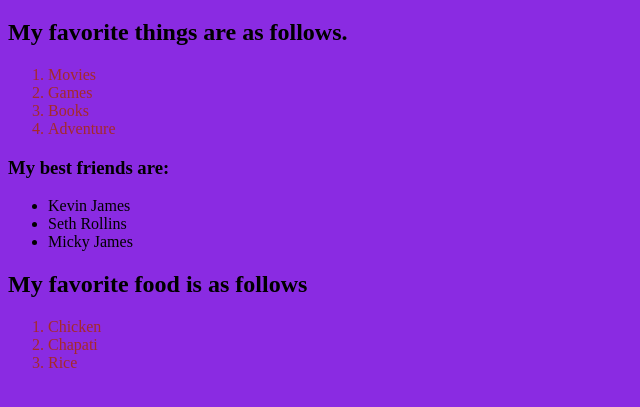
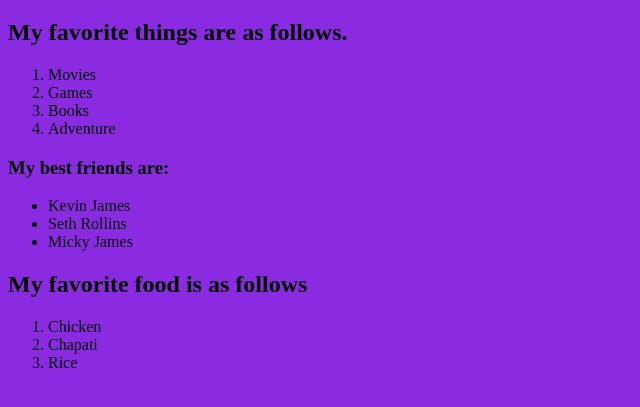
Before and after one commit to CharlesOsang017/First_web_page, a plain HTML site: page my-first-webpage.html in a window 1280 px wide. Shown: the part 61-468 px from the top of the page, without its empty margins (0-640 px from the left). Drawn offline with Linux system fonts and the light colour scheme.

```diff
--- a/Styles.css
+++ b/Styles.css
@@ -1,6 +1,3 @@
 body{
     background-color: blueviolet;
 }
-ol{
-    color: brown;
-}
```
